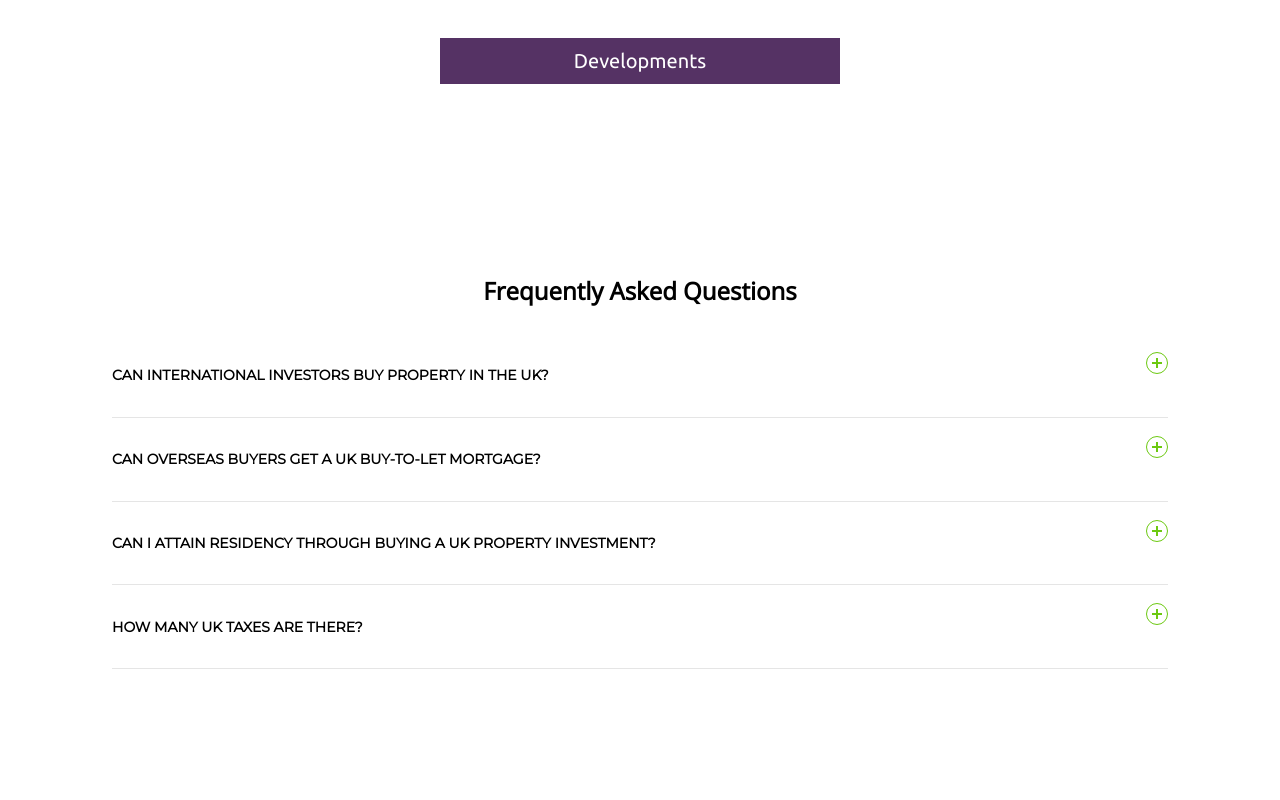
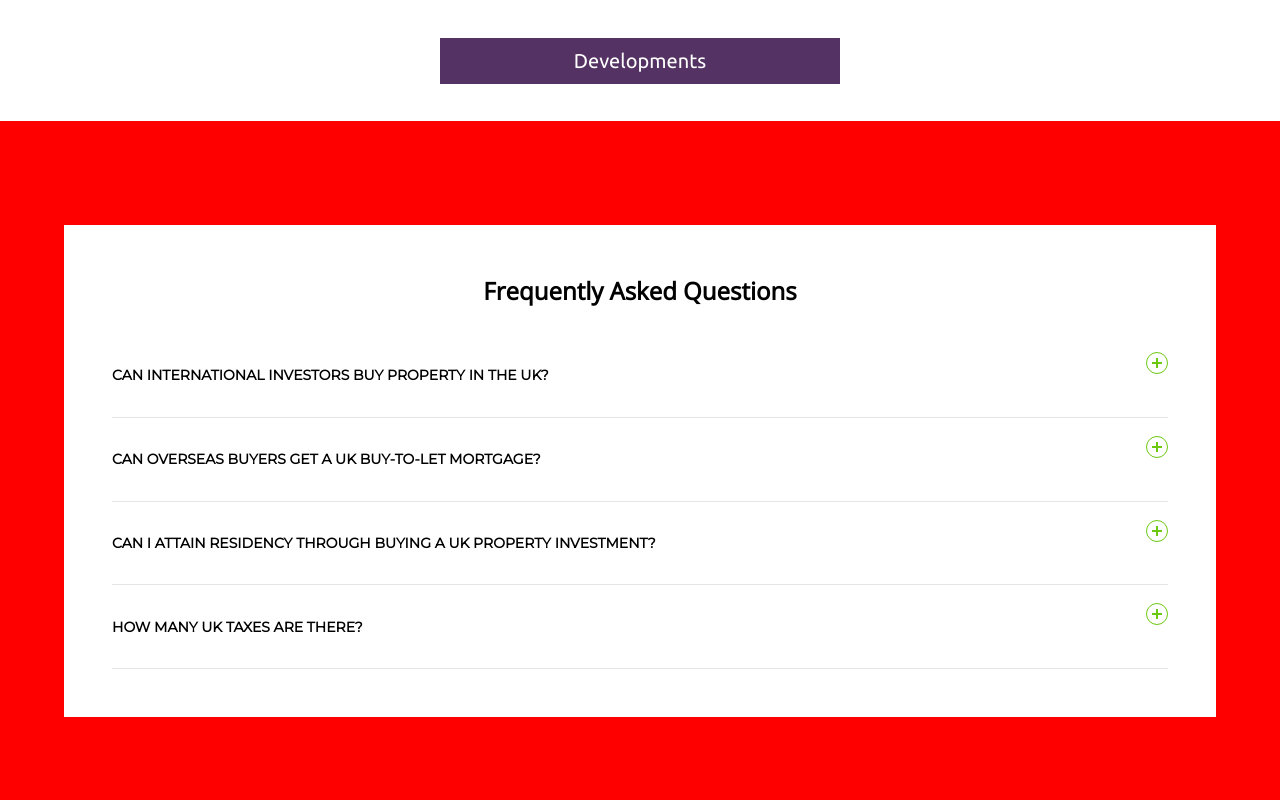
Before and after one commit to skarzcode/RPJ-Demo-Page, a plain HTML site: page index.html in a window 1280 px wide. Shown: the part 2760-3560 px from the top of the page. Drawn offline with nearby package versions, Linux system fonts and the light colour scheme.

Commit message:
faq background color white

```diff
--- a/stylesheet.css
+++ b/stylesheet.css
@@ -574,7 +574,7 @@ left: 30;
 .faqs-section{
     width: 100%;
     height: 700px;
-    background-color:;
+    background-color:red;
     margin: 20px 0px;
     display: flex;
     justify-content: center;
@@ -585,6 +585,7 @@ left: 30;
     margin: 0;
 padding: 3rem;
 width: 90%;
+background-color: white;
 
 }
 
```
